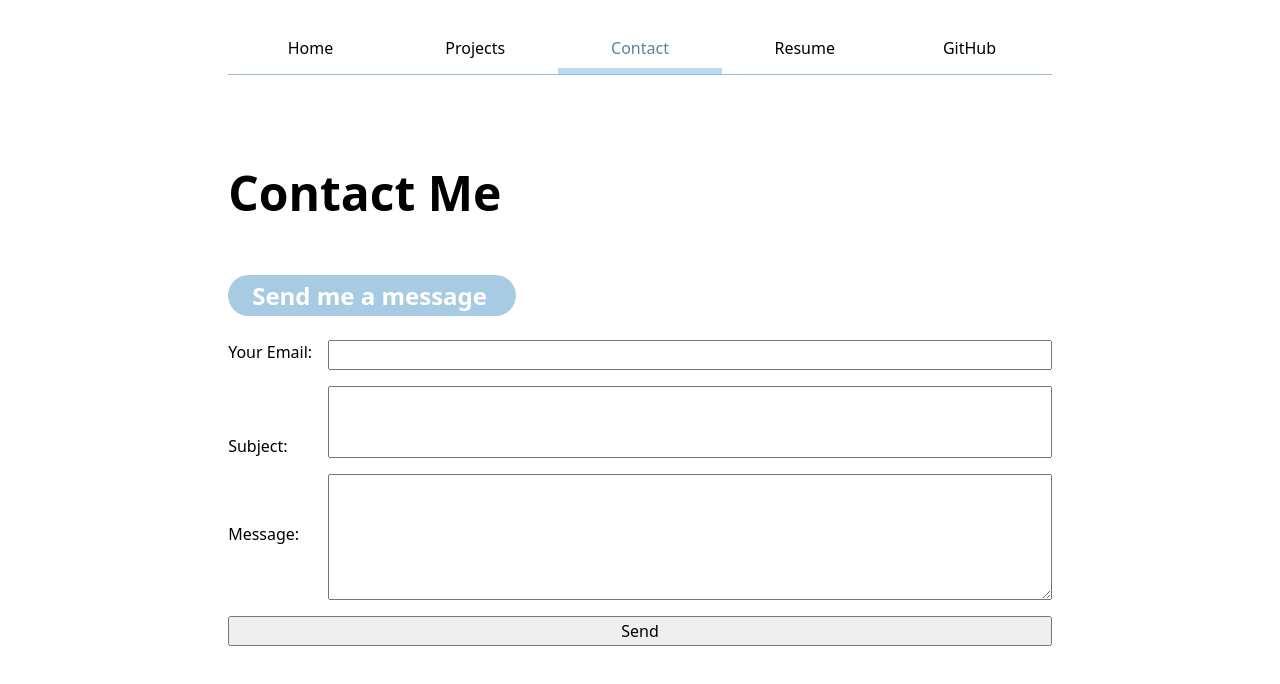
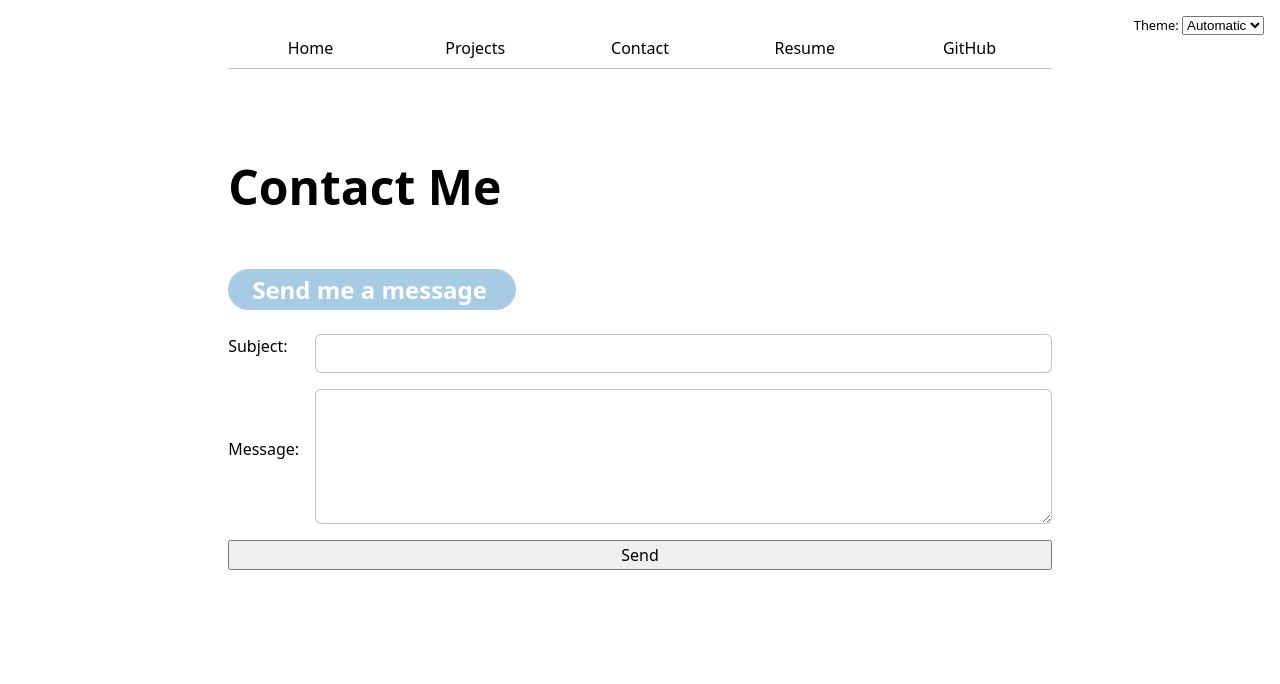
Before and after one commit to hangyizhao949/portfolio, a plain HTML site: page contact/index.html in a window 1280 px wide. Drawn offline with Linux system fonts and the light colour scheme.

Commit message:
Use javascript for 1st time

```diff
--- a/contact/index.html
+++ b/contact/index.html
@@ -6,27 +6,24 @@
     <meta name="viewport" content="width=device-width, initial-scale=1.0">
     <title>Contact- Hangyi Zhao</title>
     <link rel="stylesheet" href="../style.css">
+    <script type="module" src="../global.js"></script>
+
 
 
 </head>
 
 <body class="contact">
-    <nav>
+    <!-- <nav>
         <a href="../index.html">Home</a>
         <a href="../projects/index.html">Projects</a>
-        <a class="current" href="../contact/index.html">Contact</a>
+        <a href="../contact/index.html">Contact</a>
         <a href="../resume/index.html">Resume</a>
         <a href="https://github.com/hangyizhao949" target="_blank">GitHub</a>
 
-    </nav>
+    </nav> -->
     <h1>Contact Me</h1>
     <h2>Send me a message</h2>
-    <form action="mailto:haz124@ucsd.edu" method="POST" enctype="text/plain">
-        <label>
-            Your Email:
-            <input name="email" type="email" required>
-        </label>
-        <br><br>
+    <form action="mailto:haz124@ucsd.edu">
         <label>
             Subject:
             <input name="subject">
--- /dev/null
+++ b/global.js
@@ -0,0 +1,105 @@
+console.log("IT'S ALIVE!");
+
+function $$(selector, context = document) {
+    return Array.from(context.querySelectorAll(selector));
+}
+
+let navLinks = $$("nav a");
+let currentLink = navLinks.find(
+    (a) => a.host === location.host && a.pathname === location.pathname
+)
+
+if (currentLink) {
+    // or if (currentLink !== undefined)
+    currentLink.classList.add('current');
+}
+
+let pages = [
+    { url: '', title: 'Home' },
+    { url: 'projects/', title: 'Projects' },
+    { url: 'contact/', title: 'Contact' },
+    { url: 'resume/', title: 'Resume' },
+    { url: 'https://github.com/hangyizhao949', title: 'GitHub' },
+];
+
+let nav = document.createElement('nav');
+document.body.prepend(nav);
+
+
+const BASE_PATH =
+    location.hostname === 'localhost' || location.hostname === '127.0.0.1'
+        ? '/' // Local server
+        : '/portfolio/'; // GitHub Pages repo name
+
+for (let p of pages) {
+    let url = p.url;
+    let title = p.title;
+    if (!url.startsWith('http')) {
+        url = BASE_PATH + url;
+    }
+    let a = document.createElement('a');
+    a.href = url;
+    a.textContent = title;
+    nav.append(a);
+
+    if (a.host === location.host && a.pathname === location.pathname) {
+        a.classList.add('current');
+    }
+
+    if (a.host !== location.host) {
+        a.target = "_blank";
+    }
+}
+
+document.body.insertAdjacentHTML(
+    'afterbegin',
+    `
+    <label class="color-scheme">
+        Theme:
+        <select>
+            <option value="light dark">Automatic</option>
+            <option value="light">Light</option>
+            <option value="dark">Dark</option>
+        </select>
+
+    </label>
+    `
+);
+
+// let the select dropdown fixed in the upper right
+const navElement = document.querySelector("nav");
+const label = document.querySelector(".color-scheme");
+navElement.insertAdjacentElement("afterend", label);
+
+
+
+// get the elements in 'select'
+const select = document.querySelector('.color-scheme select');
+// get user's event
+select.addEventListener('input', function (event) {
+    console.log('color scheme changed to', event.target.value);
+    // change the color-scheme in the root element
+    document.documentElement.style.setProperty('color-scheme', event.target.value);
+    localStorage.colorScheme = event.target.value;
+});
+
+// if the colorScheme in localStorage, then use it
+if ('colorScheme' in localStorage) {
+    const savedScheme = localStorage.colorScheme;
+    document.documentElement.style.setProperty('color-scheme', savedScheme);
+    select.value = savedScheme;
+}
+
+const form = document.querySelector("form");
+form?.addEventListener("submit", function (event) {
+    event.preventDefault();
+    const data = new FormData(form)
+    for (let [name, value] of data) {
+        // 对 value 进行安全编码，防止空格变成 +
+        params.push(`${name}=${encodeURIComponent(value)}`);
+    }
+    const url = form.action + "?" + params.join("&");
+
+    console.log("Generated mailto URL:", url);
+    location.href = url;
+});
--- a/style.css
+++ b/style.css
@@ -11,10 +11,14 @@
     --color-accent: var(--color-blue-300);
     --color-accent-hover: var(--color-blue-200);
     --color-accent-strong: var(--color-blue-400);
+    --border-color: oklch(50% 10% 200 / 40%);
 }
 
 html {
     accent-color: var(--color-accent);
+    color-scheme: light dark;
+    background-color: canvas;
+    color: canvastext;
 }
 
 /* html {
@@ -37,7 +41,9 @@ nav {
     margin-bottom: 10ch;
     border-bottom-width: 1px;
     border-bottom-style: solid;
-    border-bottom-color: var(--color-blue-400);
+    /* border-bottom-color: var(--color-blue-400); */
+    border-bottom-color: var(--border-color);
+
 }
 
 nav a {
@@ -58,8 +64,9 @@ nav a.current {
 nav a:hover {
     border-bottom: 0.4em solid var(--color-blue-400);
     color: var(--color-blue-600);
-    background-color: var(--color-blue-100);
+    background-color: color-mix(in oklch, var(--color-blue-100), canvas 15%);
     transition: all 0.2s ease;
+
 }
 
 label,
@@ -74,18 +81,42 @@ button {
     grid-column: 1 / -1;
 }
 
+
+
+input,
+textarea {
+    border: 1px solid oklch(70% 3% 200 / 60%);
+    /* grey border */
+    background-color: canvas;
+    /* automatically change to light/dark */
+    color: canvastext;
+    /* automatically change text color */
+    border-radius: 6px;
+    padding: 0.4em;
+}
+
+input:focus,
+textarea:focus {
+    outline: 2px solid var(--color-accent);
+    outline-offset: 2px;
+}
+
+
 form {
     display: grid;
     grid-template-columns: auto 1fr;
     gap: 1em
 }
 
-label {
+label:not(.color-scheme) {
+    display: contents;
+}
+
+/* label {
     display: contents;
     /* display: grid;
     grid-template-columns: subgrid; */
-}
-
+/* } */
 .projects {
     display: grid;
     grid-template-columns: repeat(auto-fill, minmax(15em, 1fr));
@@ -158,3 +189,15 @@ body.contact h2:hover {
     color: white;
     background-color: var(--color-accent-hover);
 }
+
+.color-scheme {
+    position: fixed;
+    top: 1rem;
+    right: 1rem;
+    font-size: 80%;
+    font-family: inherit;
+}
+
+/* body {
+    position: relative;
+} */
```
Also changed, not shown: index.html (+5 -4 lines), projects/index.html (+5 -3 lines), resume/index.html (+5 -4 lines), images/photo1.jpg (added), 1 other file.
